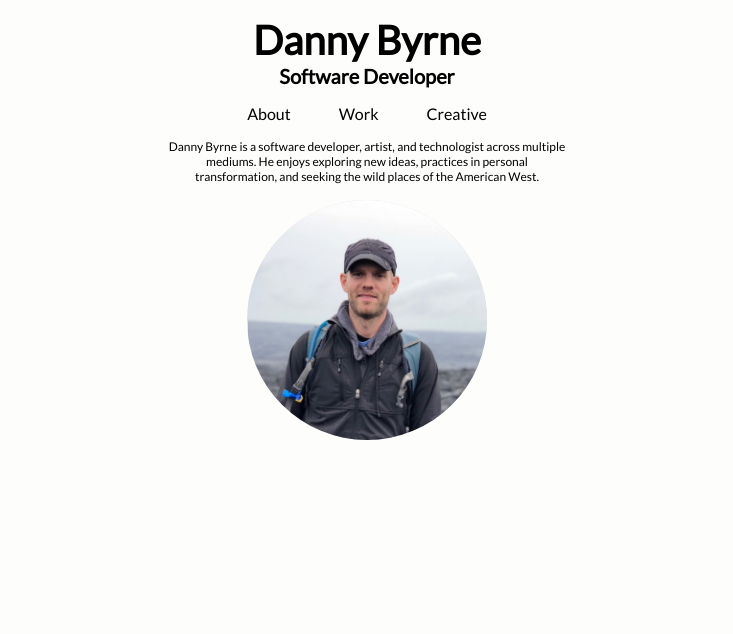
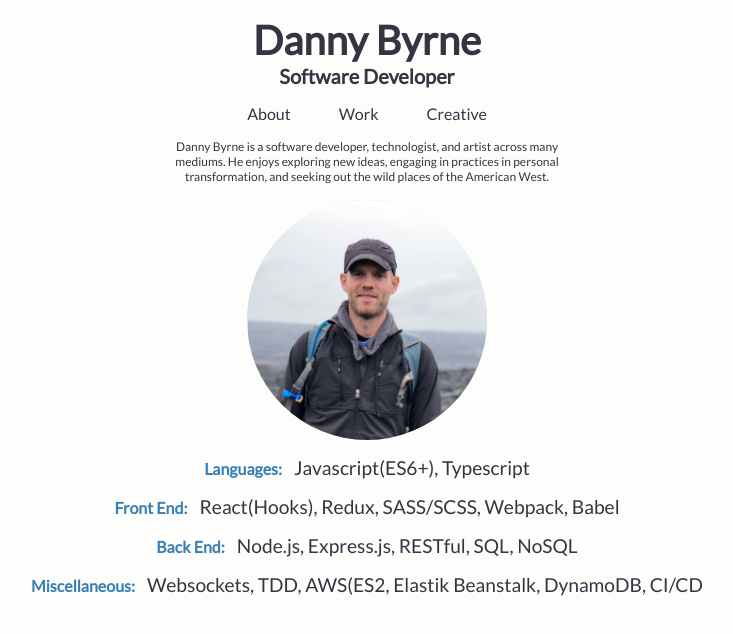
Before and after one commit to danny-byrne/Devsite, a React (Create React App) app: page / in a window 1280 px wide. Shown: the top 634 px of the page, without its empty margins (273-1006 px from the left). Built offline with nearby package versions, Linux system fonts and the light colour scheme.

Commit message:
styling mostly done

```diff
--- a/src/App.js
+++ b/src/App.js
@@ -42,7 +42,6 @@ function App() {
         <div className="NavButton" value="musician" onClick={(e) => switchView(e, "musician")}>Creative</div>
       </div>
       <div className="view">{curView(view)}</div>
-      {/* <Work /> */}
 
 
     </div>
@@ -51,14 +50,40 @@ function App() {
 
 const About = () => {
   console.log('rendering About View');
-  let text=`Danny Byrne is a software developer, artist, and technologist across multiple mediums.
-  He enjoys exploring new ideas, practices in personal transformation, and seeking the wild places of the American West.`;
+  let text=`Danny Byrne is a software developer, technologist, and artist across many mediums.
+  He enjoys exploring new ideas, engaging in practices in personal transformation, and seeking out the wild places of the American West.`;
+
+  const skills = [
+   { t: 'Languages',
+    c: 'Javascript(ES6+), Typescript' },
+    { t: 'Front End',
+    c: 'React(Hooks), Redux, SASS/SCSS, Webpack, Babel' },
+    { t: 'Back End',
+    c: 'Node.js, Express.js, RESTful, SQL, NoSQL' },
+    { t: 'Miscellaneous',
+    c: 'Websockets, TDD, AWS(ES2, Elastik Beanstalk, DynamoDB, CI/CD' }
+  ]
+
+  const skillList = skills.map(e => {
+    const { t, c } = e;
+    return (
+          <div key={t} className="skill-item">
+            <div className="category">{t}:</div>
+            <div className="list ">{c}</div>
+          </div>
+    )
+  })
+
+  console.log(skillList)
 
   return (
     <>
       <div className="about-text">{text}</div>
       <div className="img-container">
         <img src={image} />
+      </div>
+      <div className="skill-list">
+        {skillList}
       </div>
     </>
   )
@@ -71,7 +96,7 @@ const Work = () => {
       <object className="Sample" type="text/html" data="http://www.hookd.dev"></object>
       Hookd is a web-app, npm module, and CLI tool for transforming React components.
       It was developed using Babel, Typescript, and React. My particular role in this developer tool was creating an algorithm
-      for detecting component structure where ContextAPI was used, and to confionally modify AST Nodes to injecting useContext hooks accordingly.
+      for detecting component structure where ContextAPI was used, and to conditionally modify AST Nodes to inject useContext and other hooks accordingly.
     </div>
   )
 }
--- a/src/scss/App.scss
+++ b/src/scss/App.scss
@@ -32,6 +32,7 @@ body {
   background: $base-color;
   text-align: center;
   font-family: "Lato", sans-serif;
+   color: #333642
 }
 
 .Headline {
@@ -107,6 +108,39 @@ img {
   border-width: 1px;
 }
 
+.skill-list {
+  display: block;
+  align-content: center;
+
+  .skill-item {
+    margin-top: 1rem;
+    .category {
+      // background-color: red;
+      color: #377fb4;
+      font-weight: bold;
+      display: inline;
+      font-size: 1rem;
+      padding-right: 1.5vh;
+    }
+
+    .list {
+      display: inline;
+      font-size: 1.2rem;
+
+      // background-color: blueviolet;
+    }
+  }
+}
+
+.skill {
+  // margin: auto;
+  margin-right: 1vw;
+  margin-bottom: 2vh;
+  width: 100%;
+  color: rgb(1, 114, 129);
+
+}
+
 $fade: 200ms;
 
 .fade-in {
```
